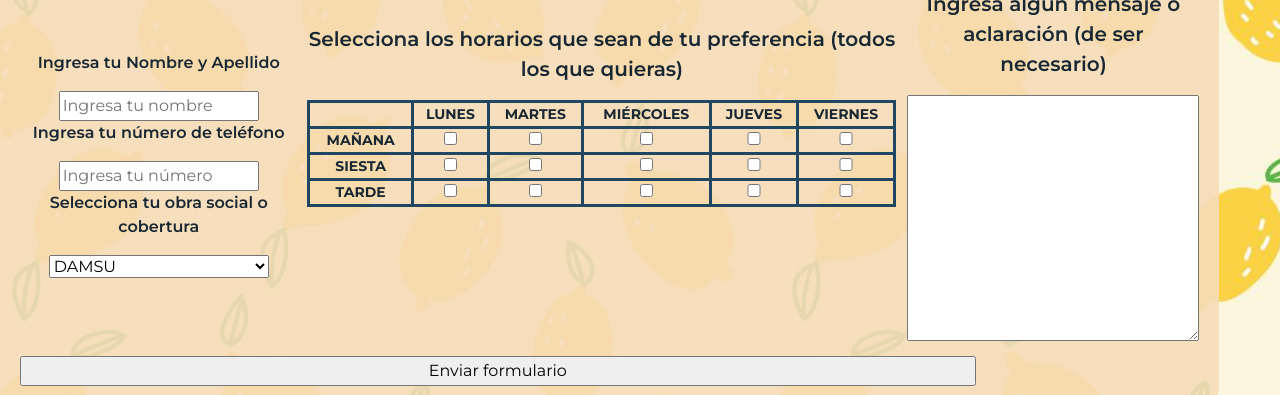
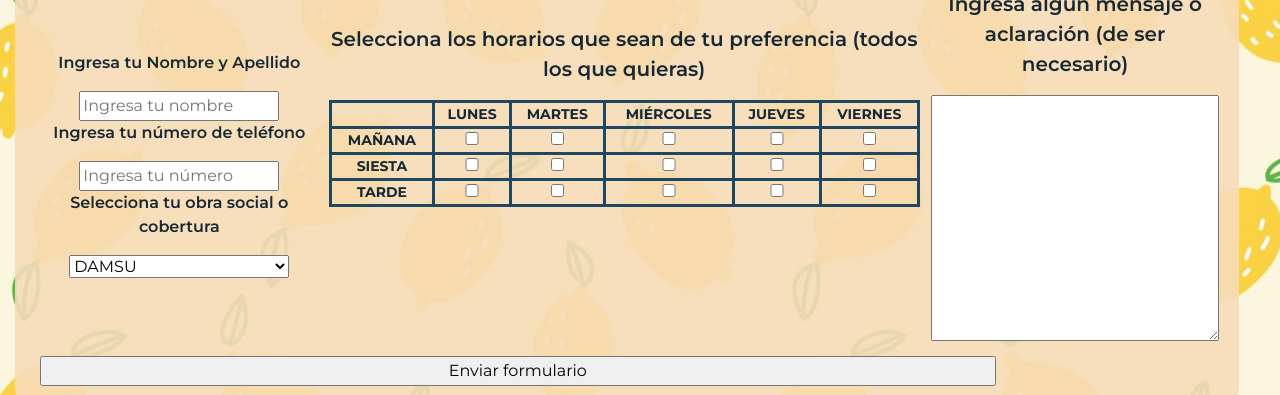
Before and after one commit to JoseALopezP/proyectoCoder, a plain HTML site: page pages/appointment.html in a window 1280 px wide. Shown: the part 188-583 px from the top of the page. Drawn offline with nearby package versions, Linux system fonts and the light colour scheme; a web font is replaced by a local one.

Commit message:
Final touches

```diff
--- a/main.css
+++ b/main.css
@@ -701,7 +701,7 @@ body{
     animation: transitionInContent 1s;
     position: relative;
     top: 50px;
-    left: -10px;
+    left: 10px;
     display: flex;
     flex-direction: column;
     width: calc(98vw - 30px);
@@ -777,6 +777,9 @@ body{
 .appointmentRight p{
     font-weight: 600;
     font-size: 14px;
+}
+.appointmentRight textarea{
+    width: 100%;
 }
 .appointmentSend{
     grid-area:appointmentSend;
```
